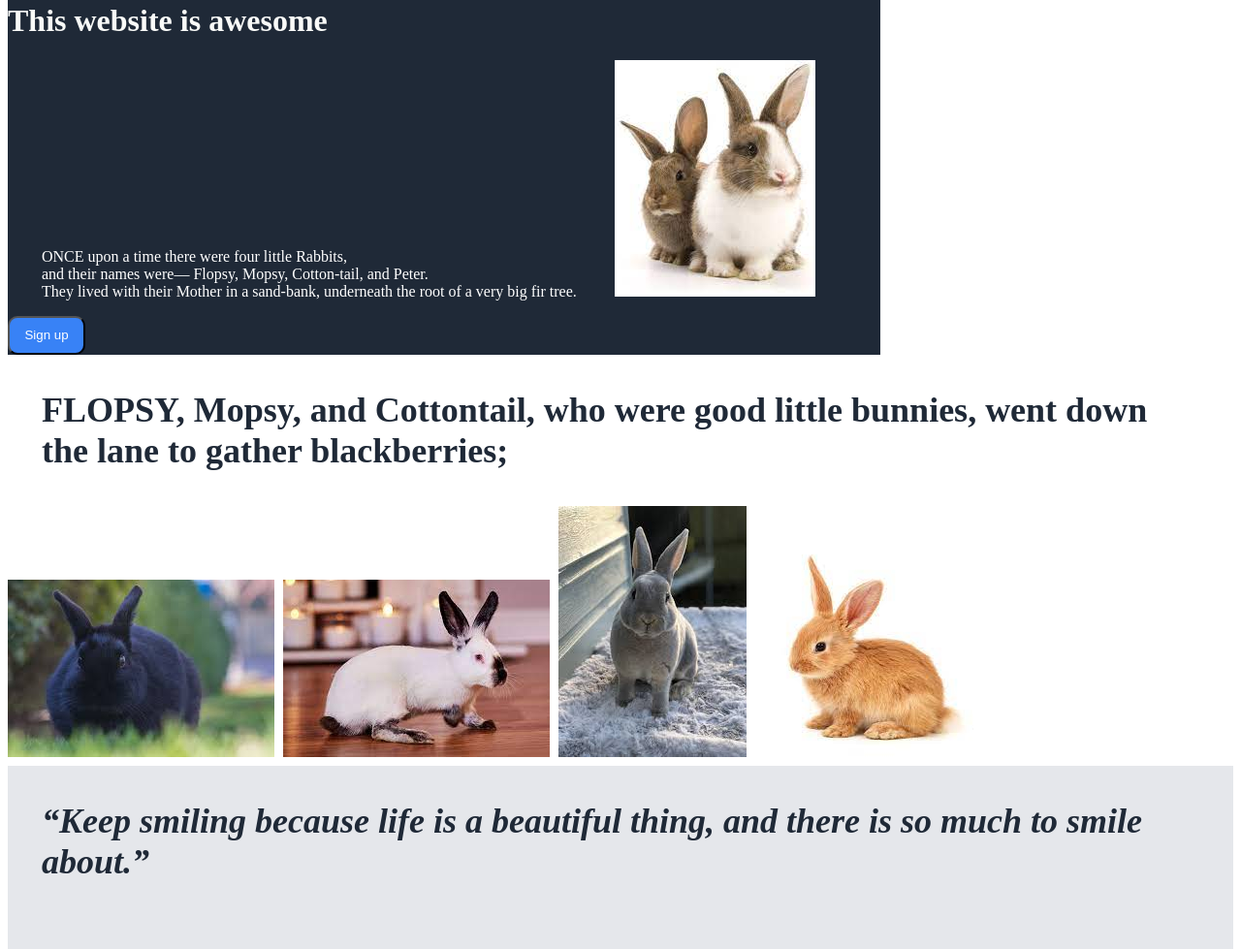
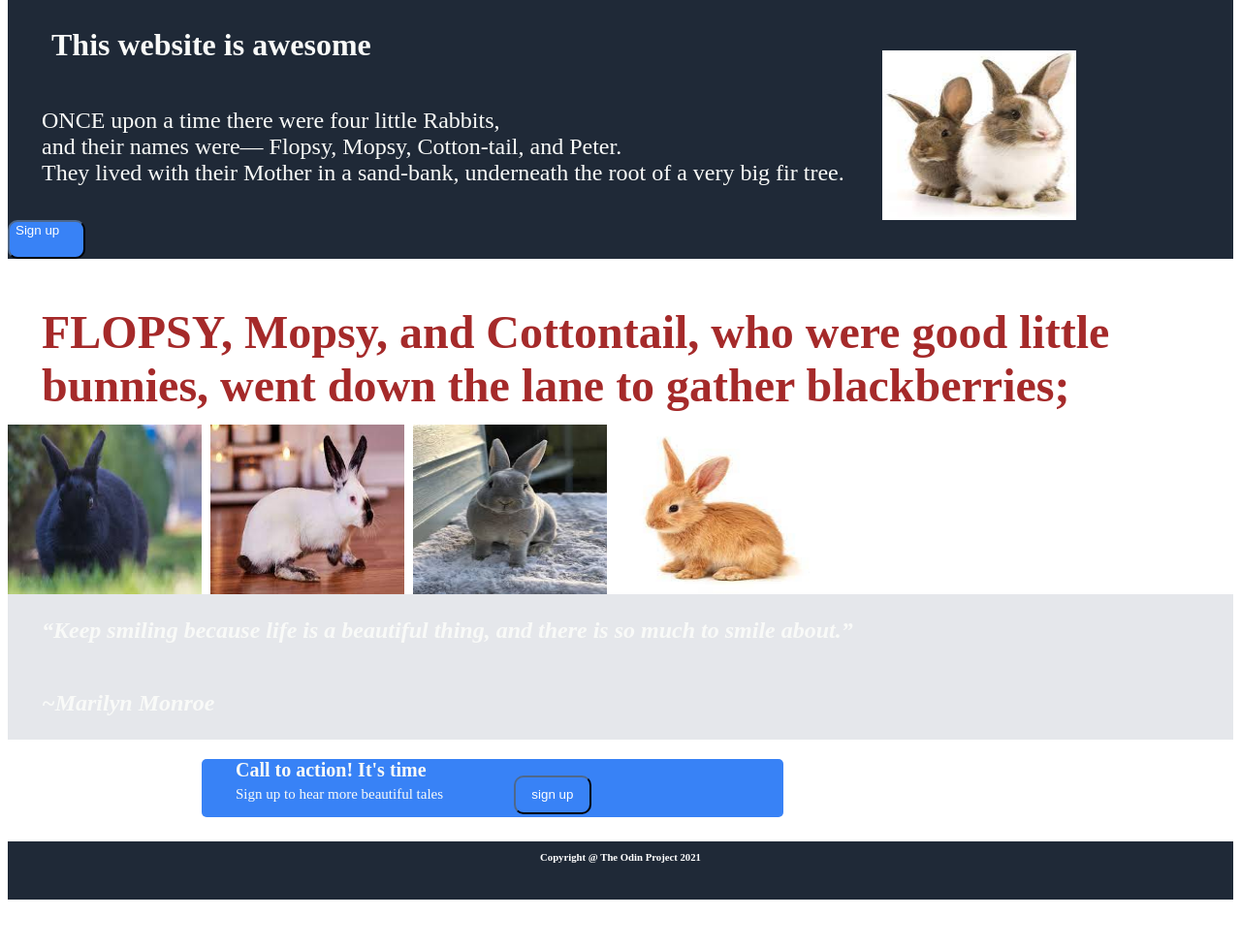
Before and after one commit to Ilysse200/landingPage, a plain HTML site: page index.html in a window 1280 px wide. Shown: the part 76-1055 px from the top of the page at 97% size. After the commit the page ends 1029 px from the top, so only its background shows below. Drawn offline with Linux system fonts and the light colour scheme.

Commit message:
Modified css styles and html doc

```diff
--- a/index.css
+++ b/index.css
@@ -2,12 +2,13 @@ header{
     background-color: #1f2937;
     display: flexbox;
     color: white;
-    width: 900px;
 
 }
 p{
     display: inline-block;
     padding: 0 35px;
+    font-size: 24px;
+    color: #F9faf8;
 }
 
 a{
@@ -16,24 +17,28 @@ a{
     text-decoration: none;
     padding: 0 25px;
     margin: 3 25px;
-    color: white;
+    color: #e5e7eb;
+    font-size: 18px;
 }
 h1{
     font-size: 48 px;
     font-weight:800;
     color: #F9faf8;
-    margin: 45 55px;
-    padding: 3 25px;
+    margin-left: 45px;
 
 }
 .main_content p{
     display: inline-block;
-    margin-top: 0px;
+    vertical-align: top;
+    width: 200px;
 
 }
 img {
     display: inline-block;
-    size: 25px;
+    width: 200px;
+    vertical-align: top;
+    height: 175px;
+    margin-top: -35px;
 }
 button{
     background-color:#3882f6;
@@ -54,6 +59,8 @@ section{
 }
 .Rabbits_names{
     display: flexbox;
+    font-size: 48px;
+    color: brown;
 
 }
 .rabbits-images{
@@ -74,25 +81,37 @@ section{
     margin-right: 400px;
 }
 .conclusion{
-    margin-left: 45px;
+    margin-left: 200px;
     width: 600px;
     display: flexbox;
-    background-color:blue;
+    background-color:#3882f6;
     flex-direction: column;
     font-size: 15px;
-    border-radius: 10px;
+    border-radius: 5px;
 }
 .notice{
+    font-size: 20px;
     display: block;
+    margin-bottom: -3px;
 }
-.redirect{
-    display: block;
+.noteText{
+    font-weight: normal;
+    margin-top: -3px;
+    font-size: 15px;
 }
 button{
-    align-content: flex-end;
+    display: flex;
+    border-color:#1f2937;
+}
+.item{
+    margin-top: -3px;
+    margin-left: 34px;
     display: inline-block;
 }
-.footer{
-    display: flexbox;
-    background-color: #1f2937;
+h6{
+  background-color: #1f2937;
+  color: white;
+  padding: 10px;
+  text-align: center;
+  height: 40px;
 }
--- a/index.html
+++ b/index.html
@@ -34,11 +34,11 @@
     <section class="conclusion">
         <div>
             <p class="notice">Call to action! It's time</p>
-            <p class="redirect">Sign up to hear more beautiful tales</p>
-            <button type="button">sign up</button>
+            <p class="noteText">Sign up to hear more beautiful tales</p>
+            <button class="item" type="button">sign up</button>
         </div>
     </section>
-    <footer>
+    <footer class="bottomLine">
         <h6>Copyright @ The Odin Project 2021</h6>
     </footer>
 </body>
```
